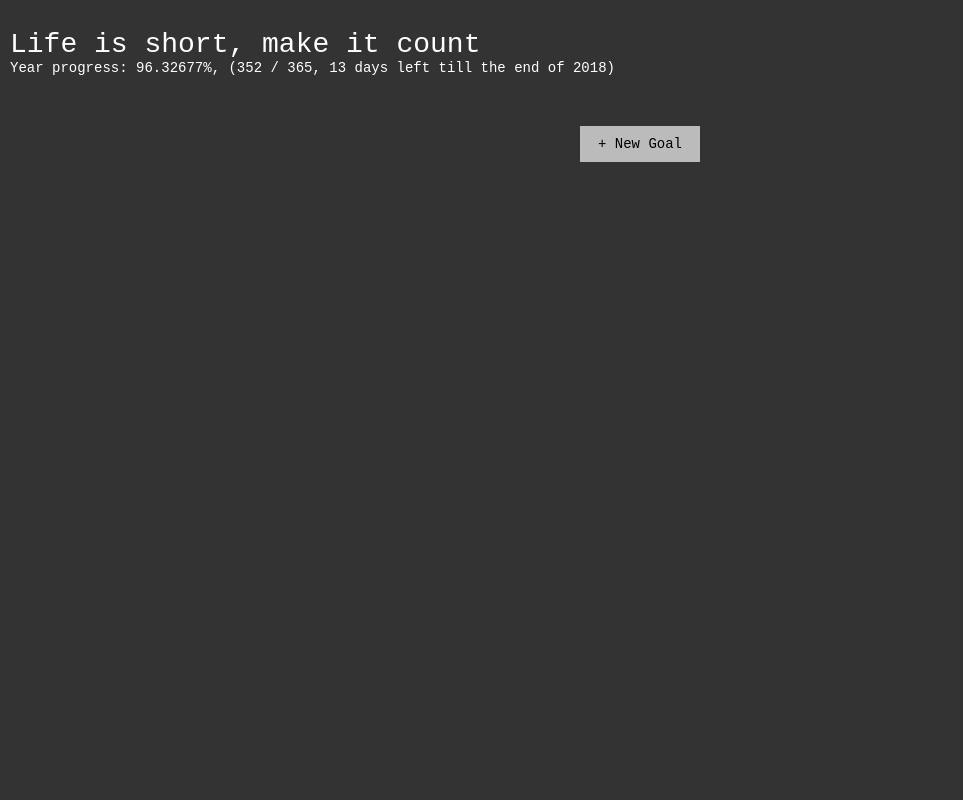
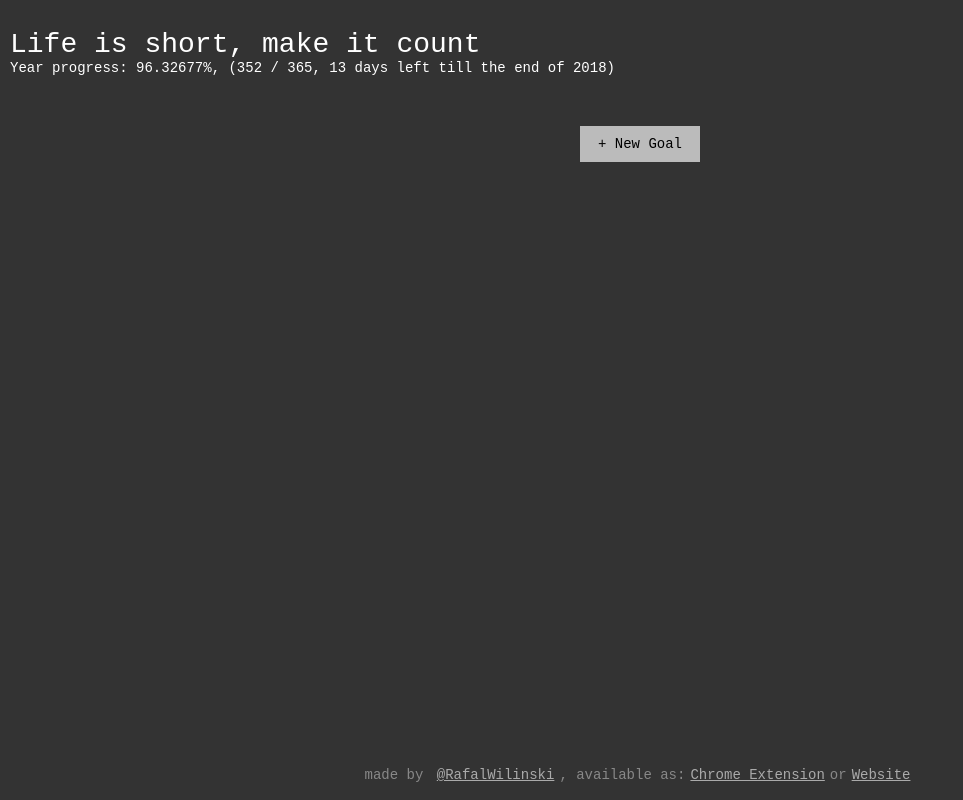
Before and after one commit to RafalWilinski/annual, a React (Create React App) app: page / in a window 1280 px wide. Shown: the whole page, without its empty margins (0-963 px from the left). Built offline with nearby package versions, Linux system fonts and the light colour scheme.

Commit message:
Add <Footer />

```diff
--- a/src/App.js
+++ b/src/App.js
@@ -3,6 +3,7 @@ import styled from 'styled-components';
 import Button from './components/Button';
 import Bar from './components/Bar';
 import GoalEditModal from './components/GoalEditModal';
+import Footer from './components/Footer';
 
 const Title = styled.h1`
   color: white;
@@ -147,6 +148,7 @@ class App extends Component {
             onGoalDelete={this.onGoalDelete}
           />
         )}
+        <Footer />
       </Container>
     );
   }
--- /dev/null
+++ b/src/components/Footer.js
@@ -0,0 +1,29 @@
+import React from 'react';
+import styled from 'styled-components';
+
+const Footer = styled.div`
+  position: absolute;
+  bottom: 0;
+  height: 50px;
+  display: flex;
+  justify-content: center;
+  align-items: center;
+  width: calc(100% - 20px);
+`;
+
+const Link = styled.a`
+  color: #aaa;
+  margin: 5px;
+`;
+
+const Text = styled.a`
+  color: #888;
+`;
+
+export default () => (<Footer>
+  <Text>made by <Link href="https://twitter.com/RafalWilinski" target="_blank" rel="noopener">@RafalWilinski</Link></Text>
+  <Text>, available as: </Text>
+  <Link href="https://chrome.google.com/webstore/detail/nofdgimpkmhabeckcllmanidoglpofko" target="_blank" rel="noopener">Chrome Extension</Link>
+  <Text>or</Text>
+  <Link href="https://annualgoals.xyz" target="_blank" rel="noopener">Website</Link>
+</Footer>)
```
